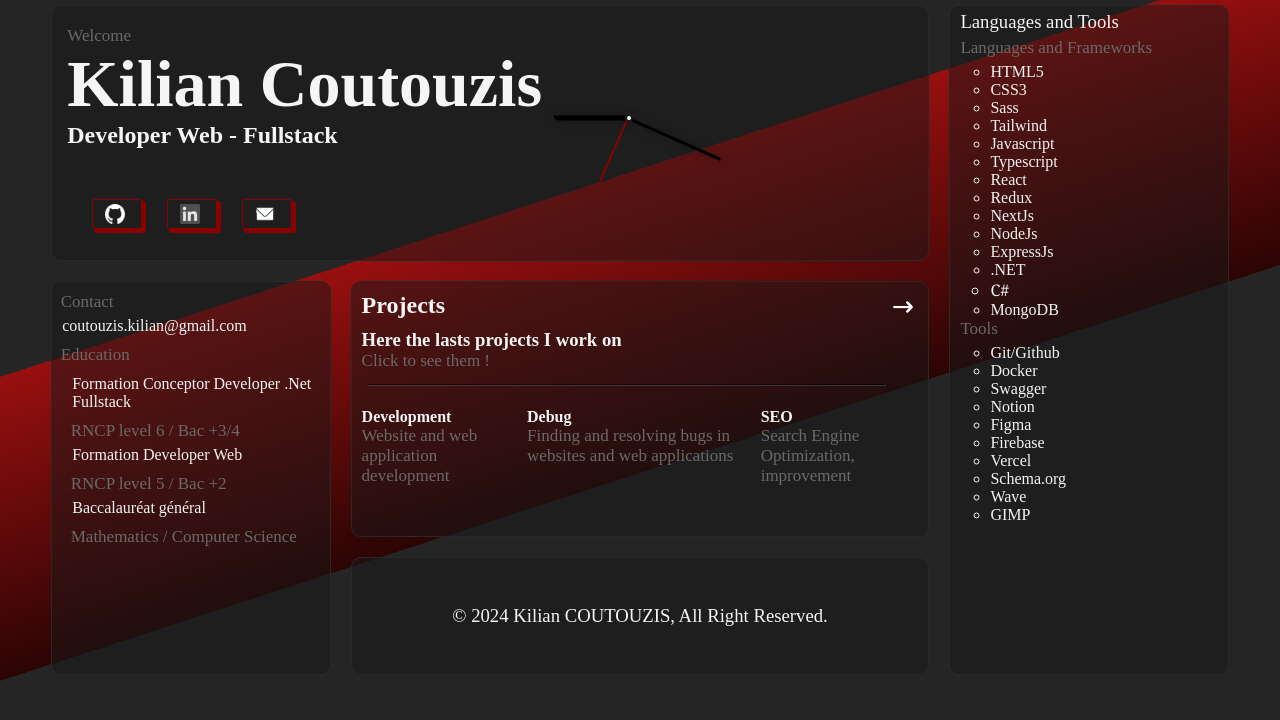
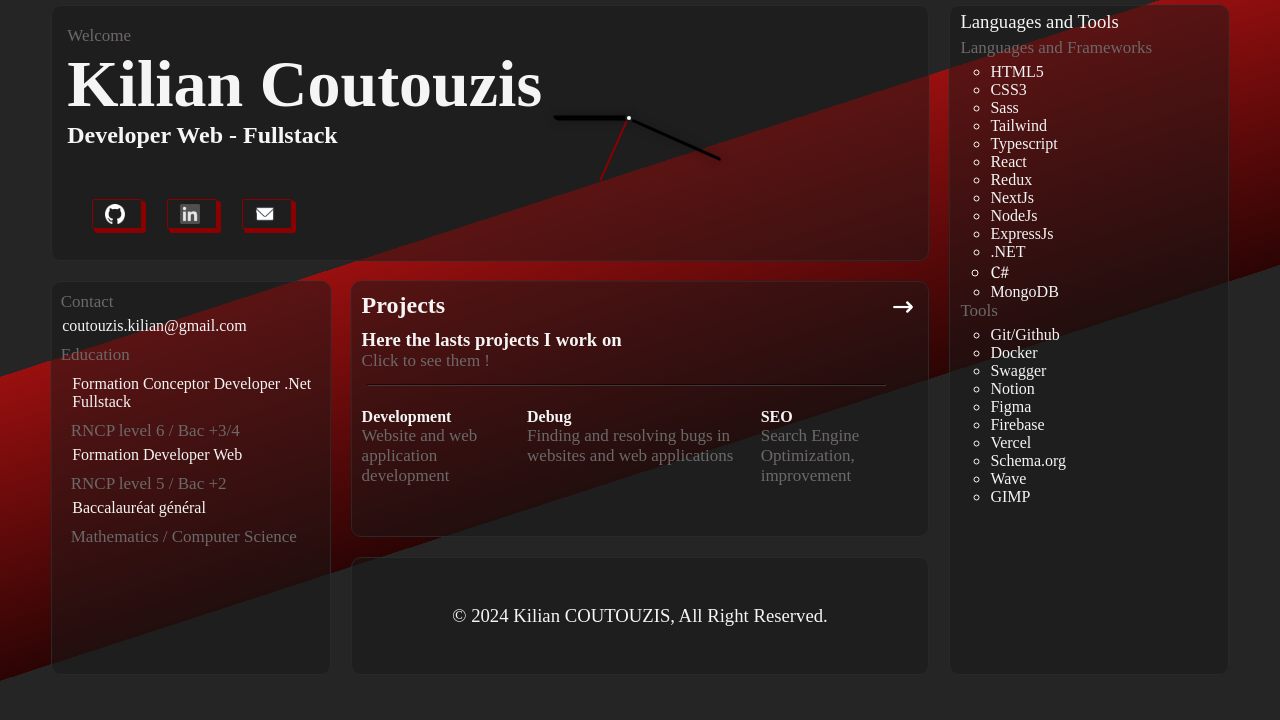
Before and after one commit to Epouvaantail/portfolio, a React (Create React App) app: page / in a window 1280 px wide. Shown: the top 720 px of the page. Built offline with nearby package versions, Linux system fonts and the light colour scheme; a web font is replaced by a local one.

Commit message:
Update Home.js

```diff
--- a/src/pages/Home.js
+++ b/src/pages/Home.js
@@ -122,7 +122,6 @@ function Home() {
   						    <li>CSS3</li>
   						    <li>Sass</li>
                   <li>Tailwind</li>
-  						    <li>Javascript</li>
   						    <li>Typescript</li>
   						    <li>React</li>
   						    <li>Redux</li>
```
